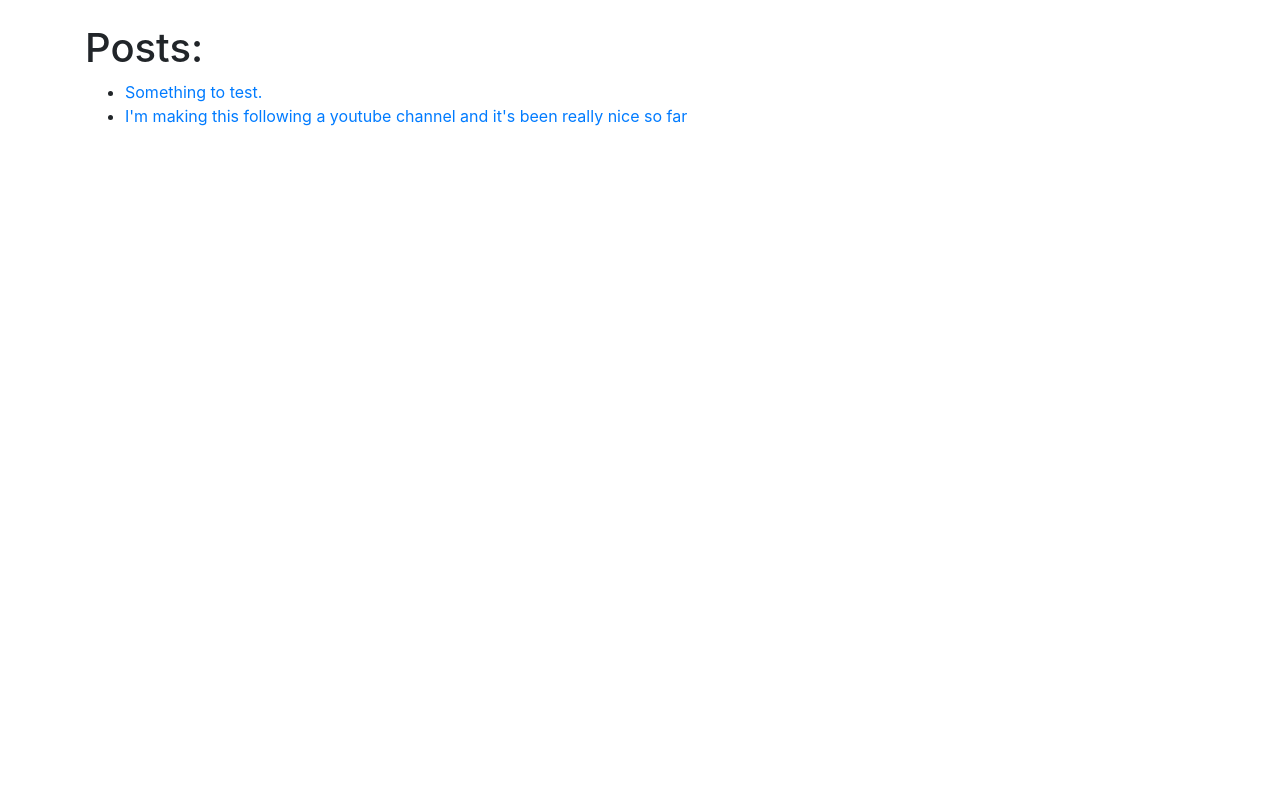
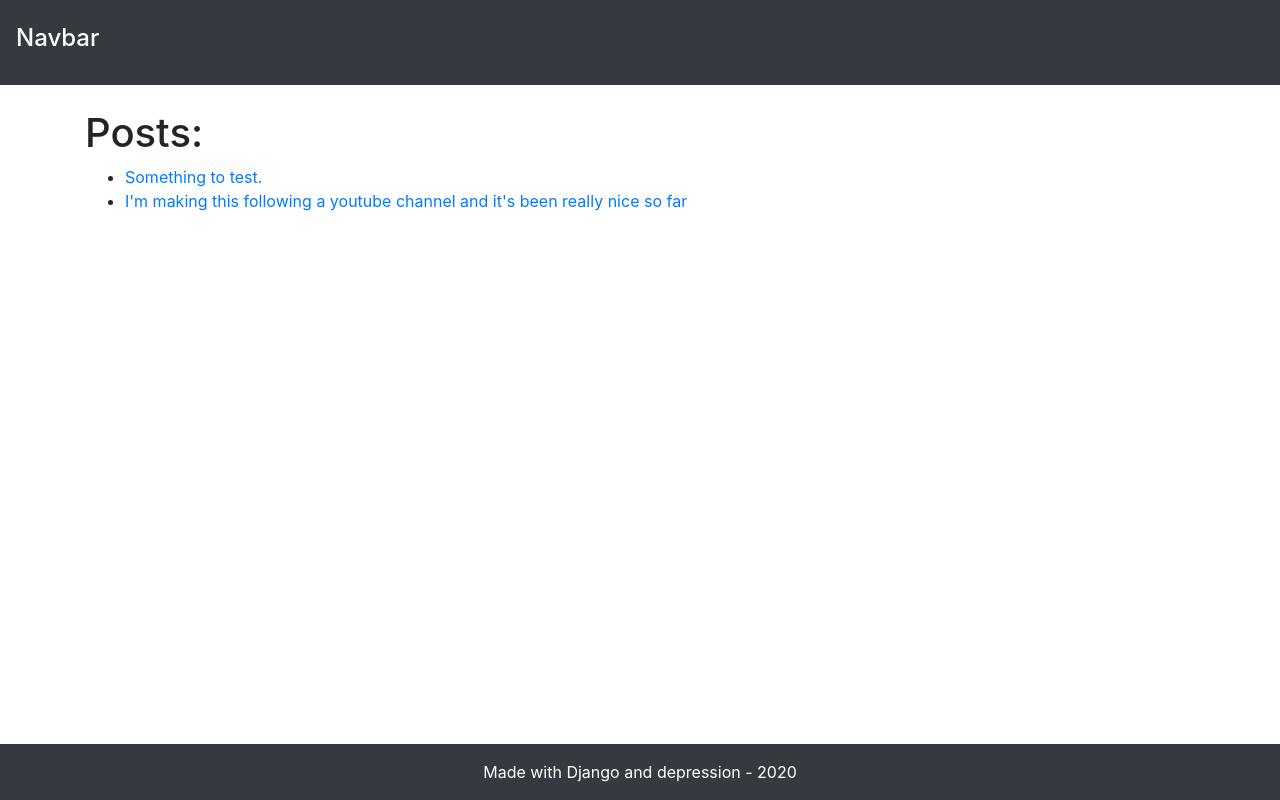
Before and after one commit to adelbordbari/263blog, a Django app: page / in a window 1280 px wide. Run offline with Django 3.2, Linux system fonts and the light colour scheme; data comes from the database, SQL or seed files in the repository; some libraries are stand-ins or nearby versions.

Commit message:
add navbar and footer to base.html

```diff
--- a/blog/templates/base.html
+++ b/blog/templates/base.html
@@ -1,26 +1,51 @@
 <!doctype html>
 <html lang="en">
+
 <head>
 	<!-- Required meta tags -->
 	<meta charset="utf-8">
 	<meta name="viewport" content="width=device-width, initial-scale=1, shrink-to-fit=no">
 
 	<!-- Bootstrap CSS -->
-    <link rel="stylesheet" href="https://stackpath.bootstrapcdn.com/bootstrap/4.5.0/css/bootstrap.min.css" integrity="sha384-9aIt2nRpC12Uk9gS9baDl411NQApFmC26EwAOH8WgZl5MYYxFfc+NcPb1dKGj7Sk" crossorigin="anonymous">
+	<link rel="stylesheet" href="https://stackpath.bootstrapcdn.com/bootstrap/4.5.0/css/bootstrap.min.css"
+		integrity="sha384-9aIt2nRpC12Uk9gS9baDl411NQApFmC26EwAOH8WgZl5MYYxFfc+NcPb1dKGj7Sk" crossorigin="anonymous">
 
 </head>
+
 <body>
+
+	<!--NAVBAR-->
+	<nav class="navbar text-white bg-dark py-4">
+		<h4>Navbar</h4>
+	</nav>
+
+	<!--CONTENT-->
 	<br />
 	<div class="container">
 		{% block content %}
-
+		<!--inject from other pages-->
 		{% endblock %}
 	</div>
 
+	<!--FOOTER-->
+	<footer class="page-footer font-small bg-dark text-white fixed-bottom">
+		<div class="footer-copyright text-center py-3">
+			Made with Django and depression - 2020
+		</div>
+	</footer>
+
+
 	<!-- Optional JavaScript -->
 	<!-- jQuery first, then Popper.js, then Bootstrap JS -->
-    <script src="https://code.jquery.com/jquery-3.5.1.slim.min.js" integrity="sha384-DfXdz2htPH0lsSSs5nCTpuj/zy4C+OGpamoFVy38MVBnE+IbbVYUew+OrCXaRkfj" crossorigin="anonymous"></script>
-    <script src="https://cdn.jsdelivr.net/npm/popper.js@1.16.0/dist/umd/popper.min.js" integrity="sha384-Q6E9RHvbIyZFJoft+2mJbHaEWldlvI9IOYy5n3zV9zzTtmI3UksdQRVvoxMfooAo" crossorigin="anonymous"></script>
-    <script src="https://stackpath.bootstrapcdn.com/bootstrap/4.5.0/js/bootstrap.min.js" integrity="sha384-OgVRvuATP1z7JjHLkuOU7Xw704+h835Lr+6QL9UvYjZE3Ipu6Tp75j7Bh/kR0JKI" crossorigin="anonymous"></script>
+	<script src="https://code.jquery.com/jquery-3.5.1.slim.min.js"
+		integrity="sha384-DfXdz2htPH0lsSSs5nCTpuj/zy4C+OGpamoFVy38MVBnE+IbbVYUew+OrCXaRkfj"
+		crossorigin="anonymous"></script>
+	<script src="https://cdn.jsdelivr.net/npm/popper.js@1.16.0/dist/umd/popper.min.js"
+		integrity="sha384-Q6E9RHvbIyZFJoft+2mJbHaEWldlvI9IOYy5n3zV9zzTtmI3UksdQRVvoxMfooAo"
+		crossorigin="anonymous"></script>
+	<script src="https://stackpath.bootstrapcdn.com/bootstrap/4.5.0/js/bootstrap.min.js"
+		integrity="sha384-OgVRvuATP1z7JjHLkuOU7Xw704+h835Lr+6QL9UvYjZE3Ipu6Tp75j7Bh/kR0JKI"
+		crossorigin="anonymous"></script>
 </body>
+
 </html>
```
Lines whose indentation alone changed are shown as unchanged.
